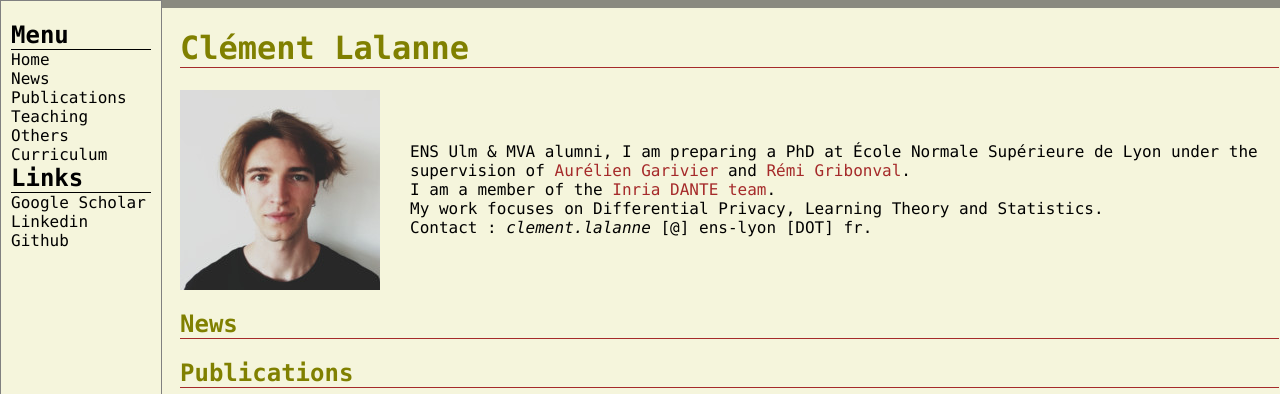
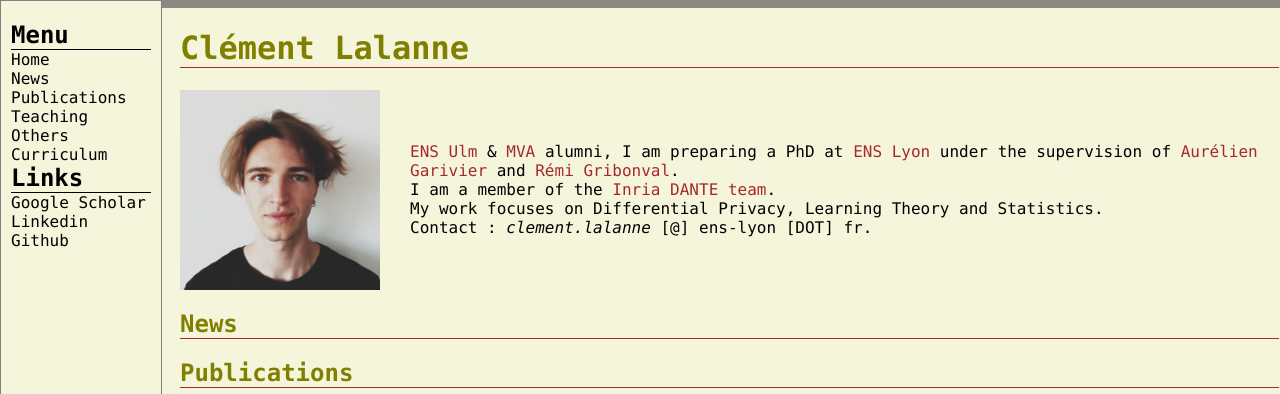
Before and after one commit to clemlal/clemlal.github.io, a Jekyll site: the page index.html, which Jekyll copies as it is, in a window 1280 px wide and 900 px high, cut to the strip 0-394 px from the top of the window. Built offline with Jekyll 4.4.1, drawn with Linux system fonts in a browser that asks for light colours.

Commit message:
Update index.html

```diff
--- a/index.html
+++ b/index.html
@@ -123,7 +123,7 @@
     </div>
     <div class="presentation" style="display: flex;">
       <img src="photo.jpg" alt="My Photo" style="width: 200px;">
-      <p>ENS Ulm & MVA alumni, I am preparing a PhD at École Normale Supérieure de Lyon under the supervision of
+      <p><a href="https://www.ens.psl.eu/" target="_blank" rel="noopener noreferrer">ENS Ulm</a> & <a href="https://www.master-mva.com/" target="_blank" rel="noopener noreferrer">MVA</a> alumni, I am preparing a PhD at <a href="http://www.ens-lyon.fr/" target="_blank" rel="noopener noreferrer">ENS Lyon</a> under the supervision of
           <a href="https://perso.ens-lyon.fr/aurelien.garivier/www.math.univ-toulouse.fr/_agarivie/index.html" target="_blank" rel="noopener noreferrer">Aurélien Garivier</a> and
           <a href="https://people.irisa.fr/Remi.Gribonval/" target="_blank" rel="noopener noreferrer" >Rémi Gribonval</a>. <br>
           I am a member of the <a href="https://www.inria.fr/fr/dante" target="_blank" rel="noopener noreferrer">Inria DANTE team</a>. <br>
```
